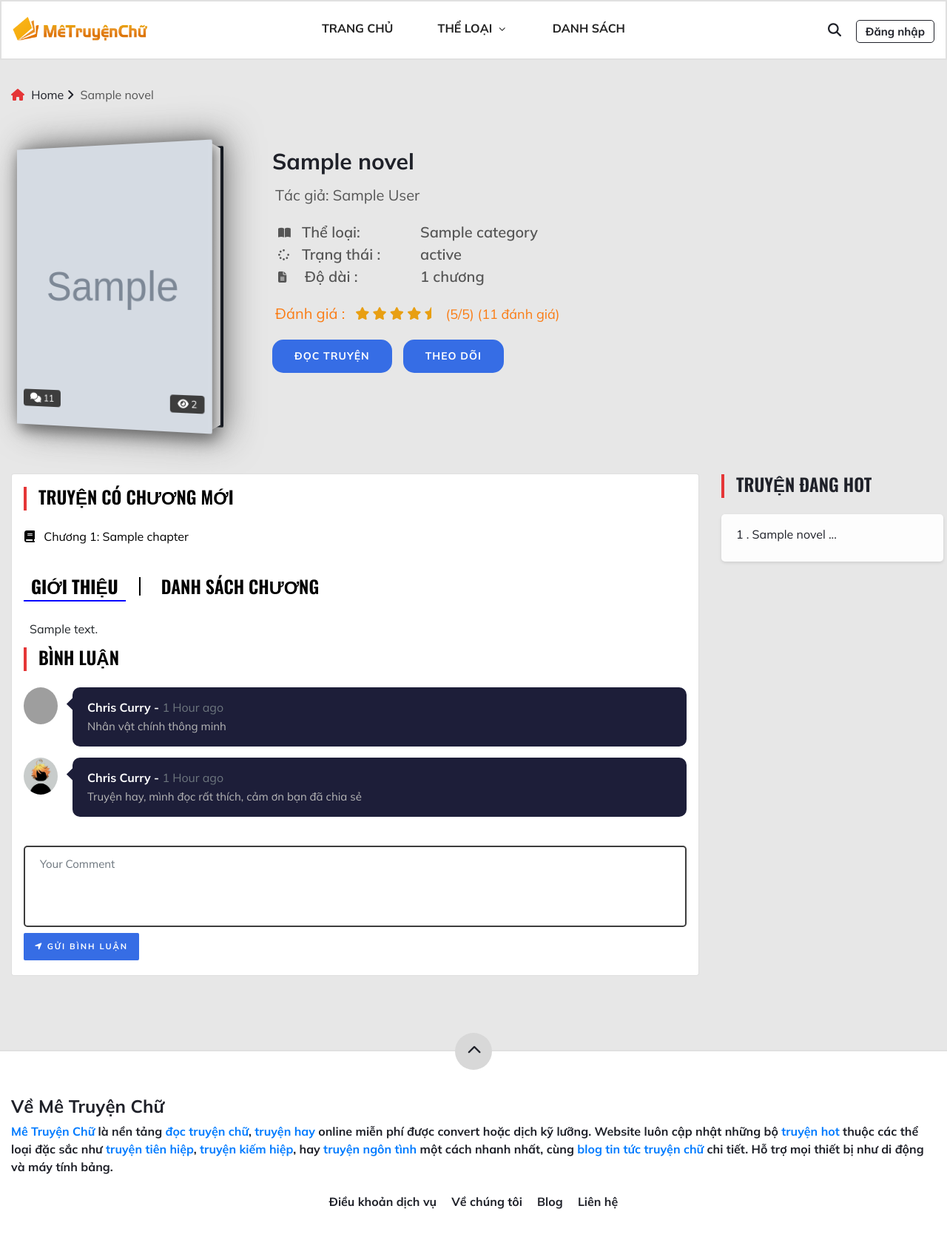
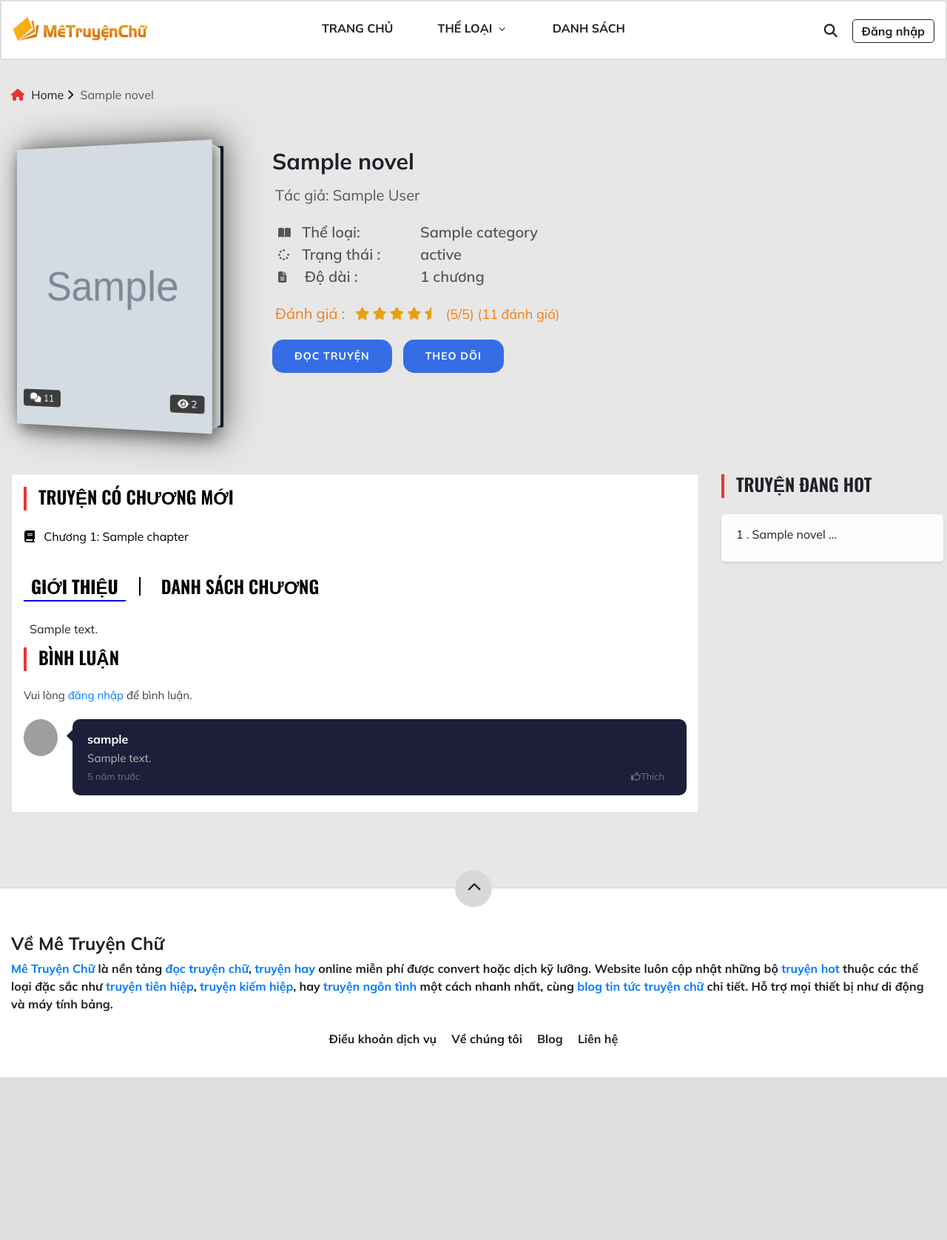
Before and after one commit to NgPhi2807/Novel_Reader, a Django app: page /novel/detail/1/ in a window 1280 px wide. Shown: the whole page at 74% size. After the commit the page ends 1456 px from the top, so only its background shows below. Run offline with Django 5.2, Linux system fonts and the light colour scheme; tables that the repository leaves empty hold one stand-in row (values such as "Sample post"); grey boxes marked "Sample" are stand-in pictures; style sheets or scripts are compiled from the project's sources; some libraries are stand-ins or nearby versions; grey boxes are pictures that could not be loaded.

Commit message:
add comment

```diff
--- a/novel/models.py
+++ b/novel/models.py
@@ -60,8 +60,15 @@ class UserNovel(models.Model):
     User = models.ForeignKey(User, on_delete=models.CASCADE)
     Novel = models.ForeignKey(Novel, on_delete=models.CASCADE)
 
+
 class Comment(models.Model):
-    CommentId = models.AutoField(primary_key=True)
     Content = models.TextField()
-    User = models.ForeignKey(User, on_delete=models.CASCADE)
-    Chapter = models.ForeignKey(Chapter, on_delete=models.CASCADE)
+    User = models.ForeignKey(CustomUser, on_delete=models.CASCADE, related_name='comments')
+    Novel = models.ForeignKey(Novel, on_delete=models.CASCADE, related_name='comments')
+    CreatedAt = models.DateTimeField(auto_now_add=True, verbose_name="Thời gian bình luận")
+
+    class Meta:
+        ordering = ['CreatedAt']
+
+    def __str__(self):
+        return f'Bình luận của {self.User.username} về {self.Novel.Name}'
--- a/novel/static/novel/js/home-loading.js
+++ b/novel/static/novel/js/home-loading.js
@@ -13,7 +13,6 @@ document.addEventListener("DOMContentLoaded", function () {
             }, index * 150);
           });
         } else {
-          // Khi cuộn ra khỏi phần này, ẩn sản phẩm để có thể chạy lại hiệu ứng khi cuộn vào
 
         }
       });
--- a/novel/templates/base_user.html
+++ b/novel/templates/base_user.html
@@ -7,7 +7,7 @@
     <meta name="keywords" content="Manga, unica, creative, html" />
     <meta name="viewport" content="width=device-width, initial-scale=1.0" />
     <meta http-equiv="X-UA-Compatible" content="ie=edge" />
-    <title>Manga | Template</title>
+    <title>Novel</title>
     <!-- Swiper CSS -->
     <link rel="stylesheet" href="https://cdn.jsdelivr.net/npm/swiper@11/swiper-bundle.min.css" />
     <!-- Swiper JS -->
@@ -29,11 +29,11 @@
     <link rel="stylesheet" href="{% static 'novel/css/nice-select.css' %}" />
     <link rel="stylesheet" href="{% static 'novel/css/owl.carousel.min.css' %}" />
     <link rel="stylesheet" href="{% static 'novel/css/slicknav.min.css' %}" />
-    <link rel="stylesheet" href="{% static 'novel/css/style.css' %}" />
     <link rel="stylesheet" href="{% static 'novel/css/base.css' %}" />
     <link rel="stylesheet" href="{% static 'novel/css/footer.css' %}" />
     <link rel="stylesheet" href="{% static 'novel/css/header.css' %}" />
     {% block extra_css %}{% endblock %}
+    <script src="https://cdn.ckeditor.com/ckeditor5/39.0.1/classic/ckeditor.js"></script>
 
 </head>
 
@@ -165,14 +165,9 @@
     <script src="{% static 'novel/js/truyen-detail.js' %}"></script>
     <script src="{% static 'novel/js/dropdown-click.js' %}"></script>
     <script src="{% static 'novel/js/truyen-chapter.js' %}"></script>
+    <script src="{% static 'novel/js/quill.js' %}"></script>
 
 
-<script>
-    document.addEventListener('DOMContentLoaded', function() {
-    const modal = document.getElementById('login-modal');
-    modal.classList.add('hidden');  // Đảm bảo modal bị ẩn khi trang tải
-});
-</script>
     <link rel="stylesheet" href="https://cdnjs.cloudflare.com/ajax/libs/font-awesome/6.5.1/css/all.min.css" />
 </body>
 
--- a/novel/templates/novel/User/user_novel_detail.html
+++ b/novel/templates/novel/User/user_novel_detail.html
@@ -134,7 +134,6 @@
               </div>
             </div>
           </div>
-
           <!-- Giới thiệu và Danh sách chương -->
           <div class="section-title">
             <a href="#" class="text-black font-24 tab active" data-tab="gioi-thieu">Giới thiệu</a>
@@ -142,7 +141,6 @@
             <a href="#" class="text-black font-24 tab" data-tab="danh-sach">Danh sách chương</a>
             <div class="underline"></div>
           </div>
-
           <div class="tab-content">
             <div id="gioi-thieu" class="content-section active">
               <div class="ml-2">
@@ -256,55 +254,76 @@
 
             </script>
           </div>
-
-
           <!-- Reviews -->
           <div class="truyen__details__review mt-3">
             <div class="section-title">
               <h4 class="text-black font-24">Bình luận</h4>
             </div>
+            {% if user.is_authenticated %}
+            <form method="POST" class="mt-3">
+              {% csrf_token %}
+              <textarea name="Content" id="editor" rows="10"></textarea>
+              <button type="submit" class="btn btn-success mt-2">Đăng bình luận</button>
+            </form>
 
-            <div class="truyen__review__item d-flex align-items-start">
+            {% else %}
+            <p>Vui lòng <a href="{% url 'login' %}" class="text-primary fw-bold text-decoration-underline">đăng nhập</a> để bình luận.</p>
+            {% endif %}
+
+            <style>
+              .ck-editor__editable_inline {
+                min-height: 160px !important;
+              }
+            </style>
+            {% for comment in comments %}
+            <div class="truyen__review__item d-flex align-items-start py-1 mt-3">
               <div class="truyen__review__item__pic me-3">
-                <img src="../../static/novel/img/user/user1.png" alt="Review Image" class="rounded-circle" width="50"
-                  height="50" />
+                <img src="{% static 'novel/img/user/user1.png' %}" alt="User" class="rounded-circle" width="45"
+                  height="45" />
               </div>
-              <div class="truyen__review__item__text">
-                <h6 class="mb-1">
-                  Chris Curry - <span class="text-muted">1 Hour ago</span>
-                </h6>
-                <p class="mb-0">Nhân vật chính thông minh</p>
+              <div class="truyen__review__item__text flex-grow-1">
+                <h6 class="mb-1 fw-bold">{{ comment.User.username }}</h6>
+                <p class="mb-1">{{ comment.Content |safe }}</p>
+                <div class="d-flex justify-content-between align-items-center">
+                  <small class="text-muted">{{ comment.time_since }}</small>
+                  <div class="d-flex gap-3">
+                    <a href="#" class="text-muted small"><i class="far fa-thumbs-up me-1"></i>Thích</a>
+                  </div>
+                </div>
               </div>
             </div>
-            <div class="truyen__review__item d-flex align-items-start">
-              <div class="truyen__review__item__pic me-3">
-                <img src="../../static/novel/img/user/user2.png " alt="Review Image" class="rounded-circle" width="50"
-                  height="50" />
-              </div>
-              <div class="truyen__review__item__text">
-                <h6 class="mb-1">
-                  Chris Curry - <span class="text-muted">1 Hour ago</span>
-                </h6>
-                <p class="mb-0">
-                  Truyện hay, mình đọc rất thích, cảm ơn bạn đã chia sẻ
-                </p>
-              </div>
-            </div>
+            {% empty %}
+            <p>Chưa có bình luận nào.</p>
+            {% endfor %}
+
+            <script>
+              ClassicEditor.create(document.querySelector('#editor'), {
+                toolbar: [
+                  'heading', '|', 'bold', 'italic', 'underline', 'strikethrough', 'link', 'bulletedList', 'numberedList',
+                  '|', 'fontSize', 'fontColor', 'fontBackgroundColor', 'emoji', '|',
+                  'imageUpload', 'insertTable', 'blockQuote', 'codeBlock', 'mediaEmbed', 'undo', 'redo', 'fullscreen'
+                ],
+                mediaEmbed: {
+                  previewsInData: true
+                },
+                simpleUpload: {
+                  uploadUrl: '/upload/', // Route upload ảnh bạn xử lý bằng Django
+                  headers: {
+                    'X-CSRFToken': '{{ csrf_token }}'
+                  }
+                }
+              })
+                .then(editor => {
+                  console.log(editor);
+                })
+                .catch(error => {
+                  console.error(error);
+                });
+            </script>
+
           </div>
-
-          <!-- Comment Form -->
-          <div class="truyen__details__form mt-4 mb-3">
-            <form action="#">
-              <textarea class="form-control mb-2" placeholder="Your Comment" rows="3"></textarea>
-              <button type="submit" class="primary-btn">
-                <i class="fa fa-location-arrow"></i> Gửi bình luận
-              </button>
-            </form>
           </div>
-        </div>
       </div>
-
-
       <div class="col-lg-3 col-md-3 pt-1">
         <div class="section-title">
           <h4>Truyện Đang Hot</h4>
@@ -323,9 +342,6 @@
         </div>
 
 
-
-      </div>
-    </div>
 </section>
 
 <!-- Truyen Section End -->
--- a/novel/views.py
+++ b/novel/views.py
@@ -31,9 +31,10 @@ from .forms import (
     LoginForm,
     UserRegistrationForm,
 )
+from django.utils import timezone
 
 # Django model imports
-from .models import Novel, Category, CategoryNovel, Chapter, CustomUser
+from .models import Novel, Category, CategoryNovel, Chapter, CustomUser , Comment
 
 # Django user model
 from django.contrib.auth import get_user_model
@@ -344,14 +345,16 @@ def all_novel(request):
     return render(request, "novel/User/all_novel.html", {"page_obj": page_obj})
 
 
+
+
 def user_novel_detail(request, novel_id):
     novel = get_object_or_404(Novel, pk=novel_id)
 
-    # Cập nhật lượt xem, đảm bảo mỗi lần xem chỉ tăng một lần duy nhất cho mỗi user
+    # Cập nhật lượt xem
     if not request.session.get(f"viewed_{novel_id}", False):
         novel.ViewCount += 1
         novel.save()
-        request.session[f"viewed_{novel_id}"] = True  # Lưu vào session để tránh tăng nhiều lần
+        request.session[f"viewed_{novel_id}"] = True
 
     chapters = Chapter.objects.filter(Novel=novel).order_by("Number")
     chapters_new = Chapter.objects.filter(Novel=novel).order_by("-Number")[:6]
@@ -366,6 +369,32 @@ def user_novel_detail(request, novel_id):
     novel123 = Novel.objects.all()[:3]
     novel4_10 = Novel.objects.all()[3:10]
 
+    # Xử lý Bình luận
+    comments = Comment.objects.filter(Novel=novel).order_by('-CreatedAt')
+
+    # Thêm field time_since tiếng Việt cho từng comment
+    for cmt in comments:
+        cmt.time_since = viet_timesince(cmt.CreatedAt)
+
+    if request.method == 'POST':
+        content = request.POST.get('Content', '').strip()
+
+        if not request.user.is_authenticated:
+            messages.error(request, "Bạn cần đăng nhập để bình luận.")
+            return redirect('login')
+
+        if content:
+            Comment.objects.create(
+                Content=content,
+                User=request.user,
+                Novel=novel,
+                CreatedAt=timezone.now()
+            )
+            messages.success(request, "Đã thêm bình luận thành công!")
+            return redirect('user_novel_detail', novel_id=novel_id)
+        else:
+            messages.error(request, "Nội dung bình luận không được để trống.")
+
     return render(
         request,
         "novel/User/user_novel_detail.html",
@@ -376,10 +405,9 @@ def user_novel_detail(request, novel_id):
             "novels_123": novel123,
             "novels_4_10": novel4_10,
             "page_obj": page_obj,
+            "comments": comments,
         },
     )
-
-
 
 def user_chapter_detail(request, novel_id, chapter_id):
     chapter = get_object_or_404(Chapter, ChapId=chapter_id, Novel_id=novel_id)
```
Also changed, not shown: novel/filter.py (added, +16 -0 lines), novel/migrations/0001_initial.py.
